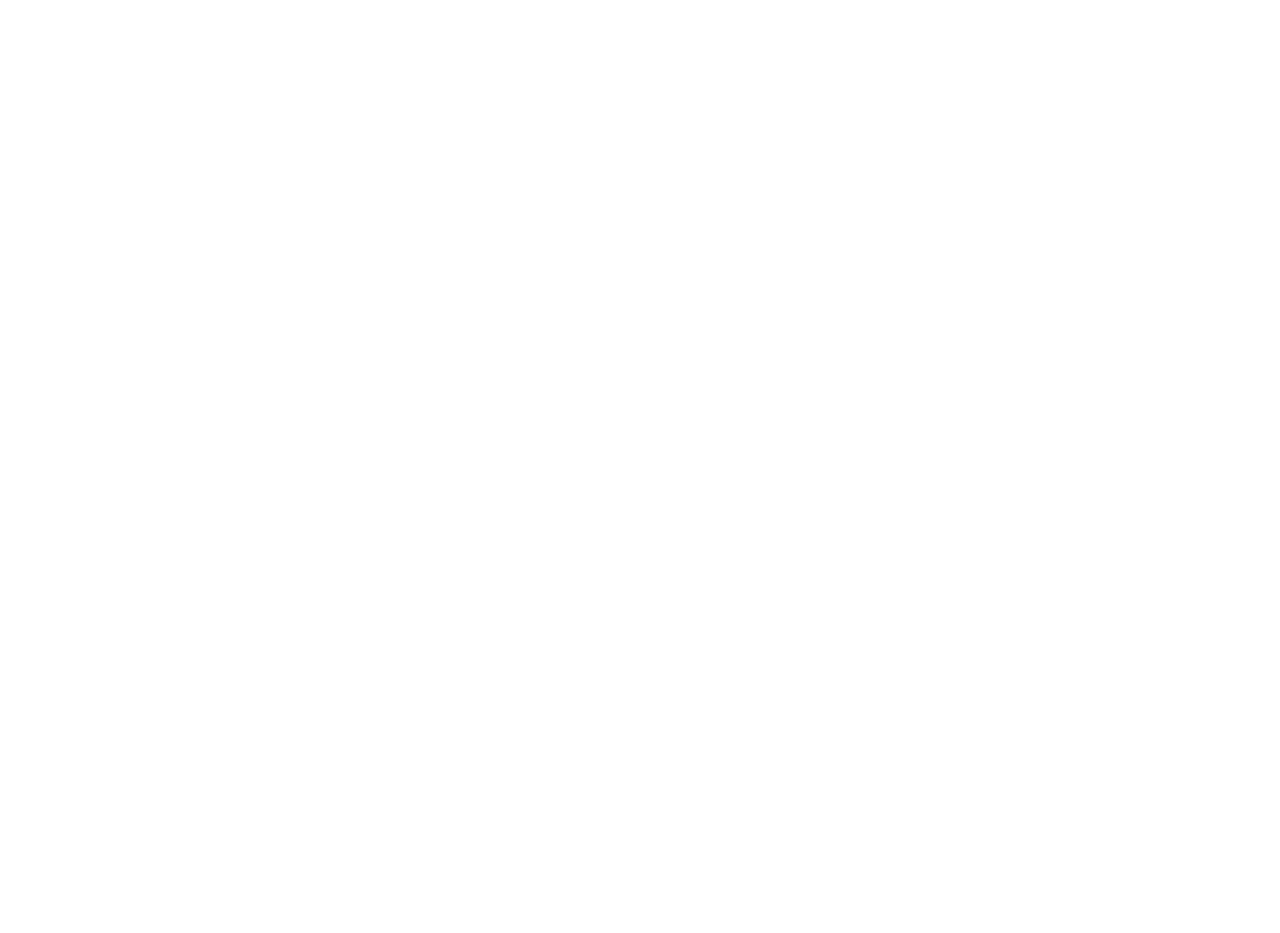
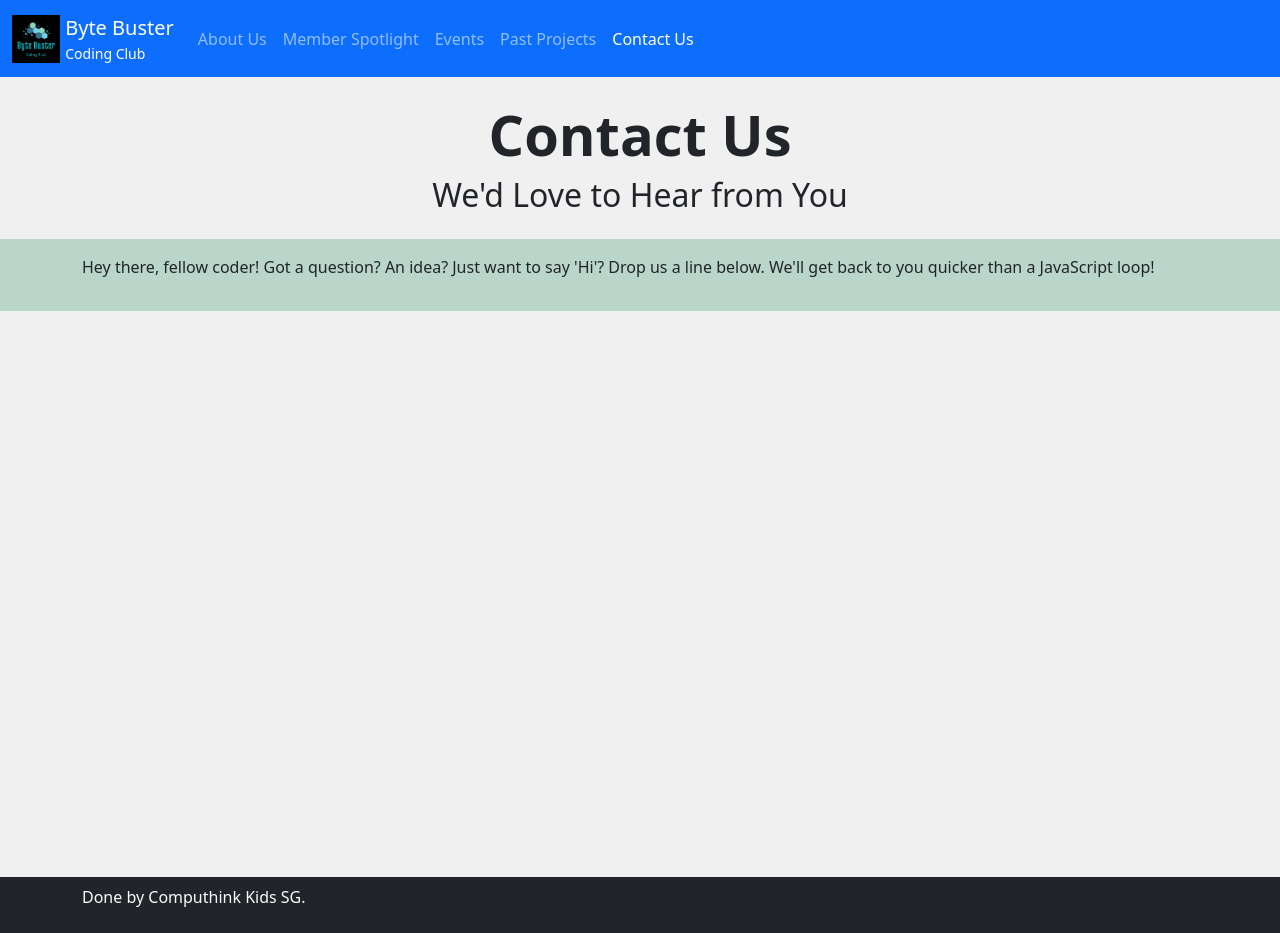
Before and after one commit to jamielim1701/-Jamie-WebThinker1---Student-s-Copy, a plain HTML site: page Jamie-WebThinker1-Students-Copy/contactus.html in a window 1280 px wide. Before the commit the page ends 800 px from the top, so only its background shows below. Drawn offline with Linux system fonts and the light colour scheme.

Commit message:
31 August Lesson

```diff
--- a/Jamie-WebThinker1-Students-Copy/contactus.html
+++ b/Jamie-WebThinker1-Students-Copy/contactus.html
@@ -0,0 +1,71 @@
+<!DOCTYPE html>
+<html lang="en-SG">
+<head>
+	<meta charset="utf-8" />
+	<meta name="viewport" content="width=device-width" />
+	<title>Byte Buster Coding Club</title>
+	<script src="script/jquery.min.js"></script>
+	<script src="script/bootstrap.js"></script>
+	<script src="script/contacts.js"></script>
+	<link href="script/bootstrap.css" rel="stylesheet" />
+	<link href="script/contacts.css" rel="stylesheet" />
+	<link href="img/favicon-bbcc.png" rel="icon" />
+</head>
+<body class="bg-secondary bg-opacity-10" style="min-width:320px">
+	<header>
+		<nav class="navbar navbar-dark navbar-expand-lg bg-primary">
+			<div class="container-fluid">
+				<a class="navbar-brand" href="index.html">
+					<img src="img/logo-bbcc.png" alt="logo" class="d-inline-block" style="max-height:3rem">
+					<span class="d-none d-sm-inline-block align-middle">Byte Buster<small class="d-block lh-xs fs-7">Coding Club</small></span>
+				</a>
+				<button class="navbar-toggler" type="button" data-bs-toggle="collapse" data-bs-target="#navlinks"><span class="navbar-toggler-icon"></span></button>
+				<div class="collapse navbar-collapse" id="navlinks">
+					<ul class="navbar-nav mr-auto mb-2 mb-lg-0">
+						<li class="nav-item"><a class="nav-link" href="aboutus.html">About Us</a></li>
+						<li class="nav-item"><a class="nav-link" href="memberspotlight.html">Member Spotlight</a></li>
+						<li class="nav-item"><a class="nav-link" href="events.html">Events</a></li>
+						<li class="nav-item"><a class="nav-link" href="projects.html">Past Projects</a></li>
+						<li class="nav-item"><a class="nav-link active" href="contacts.html">Contact Us</a></li>
+					</ul>
+				</div>
+			</div>
+		</nav>
+	</header>
+	<!-- Here the main container where students should code -->
+	<article class="min-vh-100">
+		<!-- Banner Region -->
+		<div id="banner"></div>
+		<!-- Page Header -->
+		<div class="container pt-4 py-3">
+			<h1 class="text-center fw-bold display-4">Contact Us</h1>
+			<h2 class="text-center fw-normal">We'd Love to Hear from You</h2>
+		</div>
+		<!-- Leading Text -->
+		<div class="py-3 bg-success bg-opacity-25">
+			<div class="container">
+				<p>Hey there, fellow coder! Got a question? An idea? Just want to say 'Hi'? Drop us a line below. We'll get back to you quicker than a JavaScript loop!</p>
+			</div>
+		</div>
+		<!-- Key section -->
+		<form class="container py-3">
+			<div class="row gy-3">
+				<!-- Label: Name*
+						 Text Input field -->
+
+				<!-- Label: Email Address*
+						 Email Input field -->
+
+				<!-- Label: Subject*
+						 Text Input field with placeholder text "Enquiry on how to code"-->
+
+				<!-- Label: Subject*
+						 Textarea field with the row attribute of value 5-->
+			</div>
+			<!-- Code a blue "Send" button inside a <div> according to the criteria stated -->
+		</form>
+	</article>
+	<!-- End of coding region -->
+	<footer class="bg-dark text-light"><div class="container py-2 pb-4">Done by Computhink Kids SG.</div></footer>
+</body>
+</html>
```
Also changed, not shown: Jamie-WebThinker1-Students-Copy/practice.html (+29 -0 lines).
